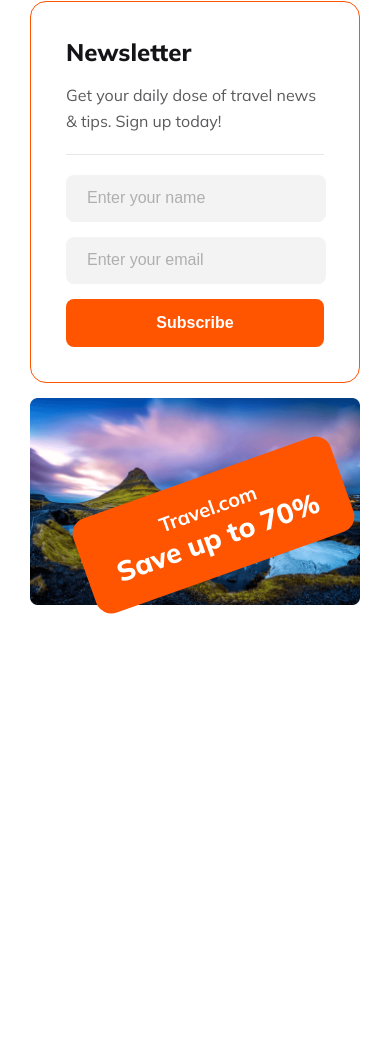
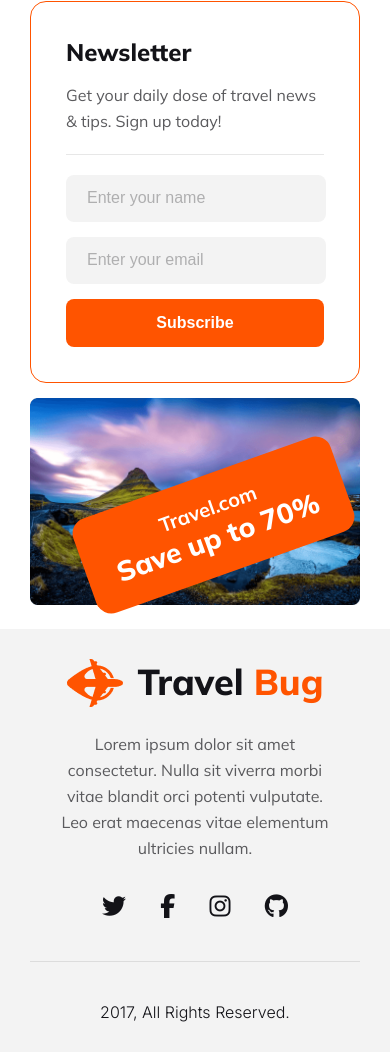
Before and after one commit to Shahriar-Hossain-Alvi/Travel-Bug, a plain HTML site: page index.html in a window 390 px wide. Shown: the part 5236-6288 px from the top of the page. Before the commit the page ends 5865 px from the top, so only its background shows below. Drawn offline with Linux system fonts and the light colour scheme.

Commit message:
footer done with responsive

```diff
--- a/index.html
+++ b/index.html
@@ -71,7 +71,9 @@
 
     <!-- main part start -->
     <main>
+
         <!-- popular part start -->
+
         <section id="popular">
             <div class="container">
                 <div class="popular-container">
@@ -1008,7 +1010,34 @@
     <!-- main part end -->
 
     <!-- footer part start -->
-    <footer></footer>
+    <footer>
+        <div class="container">
+            <div class="footer-container">
+                <div class="footer-content">
+                    <div class="footer-icon">
+                        <div class="footer-icon-left">
+                            <img src="images/logo.png" alt="LOGO">
+                        </div>
+                        <div class="footer-icon-right">
+                            <h2>Travel <span>Bug</span></h2>
+                        </div>
+                    </div>
+                    <div class="footer-text">
+                        <p>Lorem ipsum dolor sit amet consectetur. Nulla sit viverra morbi vitae blandit orci potenti vulputate. Leo erat maecenas vitae elementum ultricies nullam. </p>
+                    </div>
+                    <div class="footer-links">
+                        <a href=""><i class="fa-brands fa-twitter"></i></a>
+                        <a href=""><i class="fa-brands fa-facebook-f"></i></a>
+                        <a href=""><i class="fa-brands fa-instagram"></i></a>
+                        <a href=""><i class="fa-brands fa-github"></i></a>
+                    </div>
+                    <div class="copyright-text">
+                        <h4>2017, All Rights Reserved.</h4>
+                    </div>
+                </div>
+            </div>
+        </div>
+    </footer>
     <!-- footer part end -->
 </body>
 
--- a/styles/style.css
+++ b/styles/style.css
@@ -1,4 +1,4 @@
-@import url('https://fonts.googleapis.com/css2?family=Mulish:ital,wght@0,200;0,300;0,400;0,500;0,600;0,700;0,800;0,900;0,1000;1,200;1,300;1,400;1,500;1,600;1,700;1,800;1,900;1,1000&display=swap');
+@import url('https://fonts.googleapis.com/css2?family=Inter:wght@300;400;700&family=Mulish:ital,wght@0,200;0,300;0,400;0,500;0,600;0,700;0,800;0,900;0,1000;1,200;1,300;1,400;1,500;1,600;1,700;1,800;1,900;1,1000&display=swap');
 
 * {
     margin: 0;
@@ -584,8 +584,67 @@ form button {
     font-weight: 800;
 }
 
+/* footer part start */
+footer{
+    padding: 100px 0;
+    background: rgba(19, 19, 24, 0.05);
+}
 
+.footer-content{
+    text-align: center;
+    width: 60%;
+    margin: 0 auto;
+}
 
+.footer-icon{
+    display: flex;
+    justify-content: center;
+    gap: 15px;
+    padding-bottom: 20px;
+}
+
+.footer-icon-right h2 {
+    color: #131318;
+    font-size: 36px;
+    font-weight: 800;
+}
+
+.footer-icon-right span {
+    color: #FF5400;
+}
+
+.footer-text{
+    padding-bottom: 30px;
+}
+
+.footer-text p{
+    color: #5A5A5D;
+    text-align: center;
+    font-size: 16px;
+    line-height: 26px;
+}
+
+.footer-links{
+    border-bottom: 1px solid rgba(19, 19, 24, 0.10);
+    padding-bottom: 40px;
+}
+
+.footer-links a{
+    margin: 0 15px;
+    color: #131318;
+    font-size: 24px;
+}
+
+.copyright-text{
+    padding-top: 40px;
+}
+
+.copyright-text h4{
+    color: #131318;
+    font-family: 'Inter', sans-serif;
+    font-size: 16px;
+    font-weight: 300;
+}
 
 
 
@@ -798,6 +857,18 @@ form button {
         bottom: 16%;
         right: 3%;
     }
+
+    footer{
+        padding: 30px 0;
+    }
+
+    .footer-content {
+        width: 100%;
+    }
+
+    .footer-text {
+        padding: 0 30px 30px 30px;
+    }
 }
 
 
```
